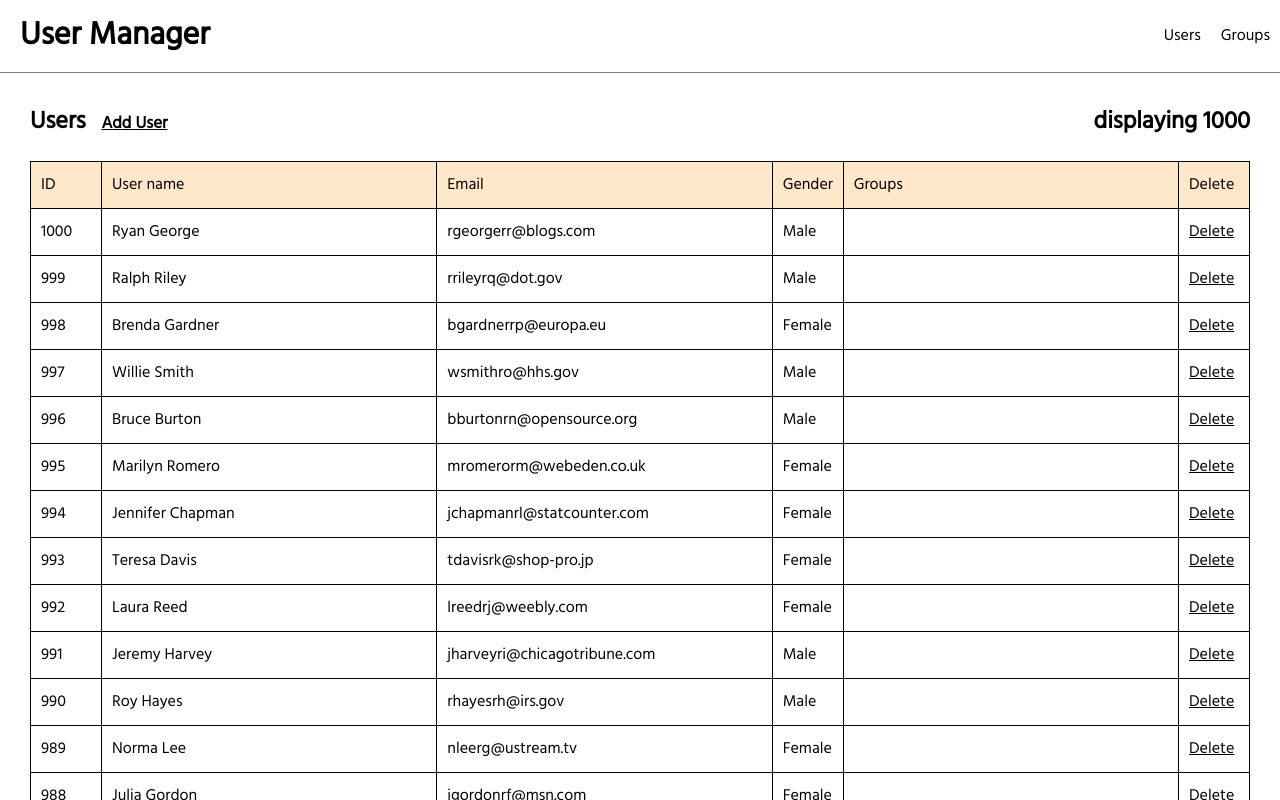
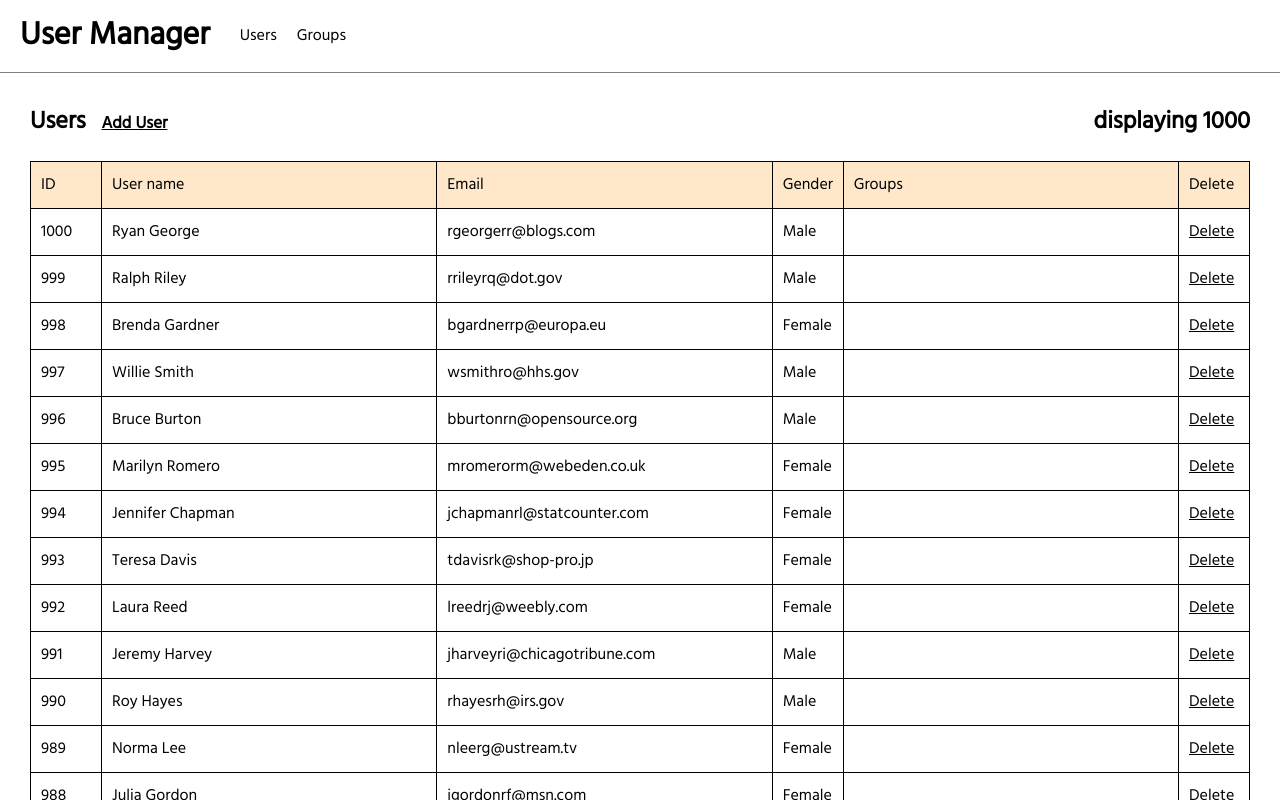
Before and after one commit to CoreyMartin/User-Manager, a React app: page index.html in a window 1280 px wide. Shown: the top 800 px of the page. Built offline with nearby package versions, Linux system fonts and the light colour scheme; some packages are replaced by stand-ins of ours.

Commit message:
Moving nav to the left side

```diff
--- a/index.html
+++ b/index.html
@@ -28,10 +28,6 @@
         line-height: 1em;
         float: left;
         padding: 20px;
-    }
-
-    nav {
-        float: right;
     }
 
     nav a {
```
